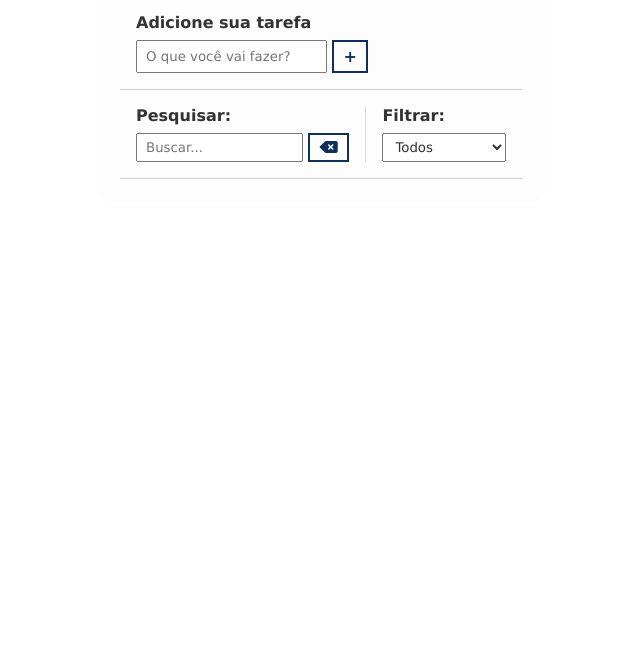
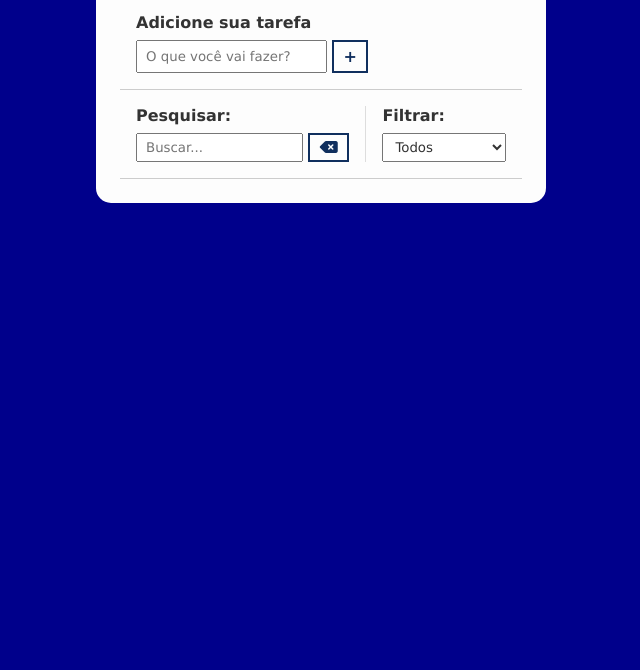
Before and after one commit to brennomvm/Projeto-agenda, a plain HTML site: page index.html in a window 1280 px wide. Shown: the part 130-800 px from the top of the page, without its empty margins (319-959 px from the left). Drawn offline with Linux system fonts and the light colour scheme.

Commit message:
Update style.css

```diff
--- a/style.css
+++ b/style.css
@@ -8,7 +8,7 @@
 }
 
 body {
-  background-image: url("../img/bg.jpg");
+  background-color: darkblue;
   background-position: center;
   background-size: cover;
 }
```
